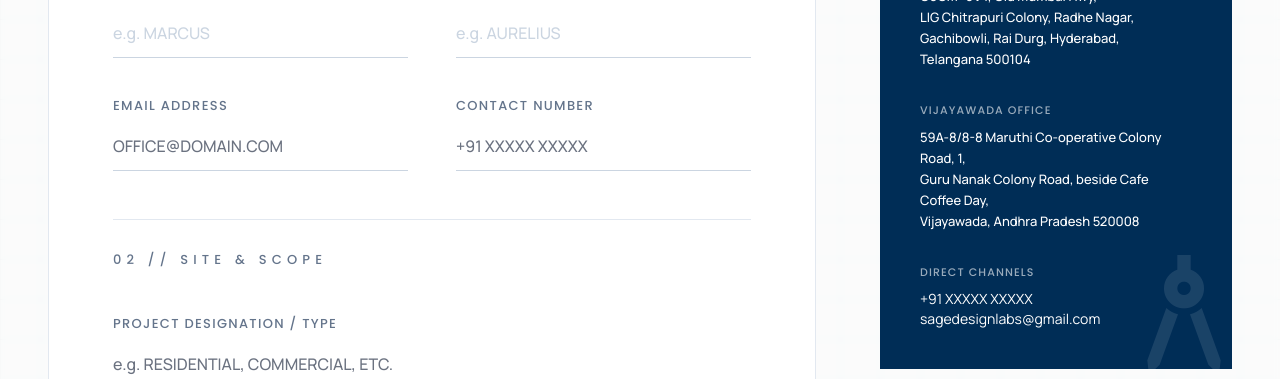
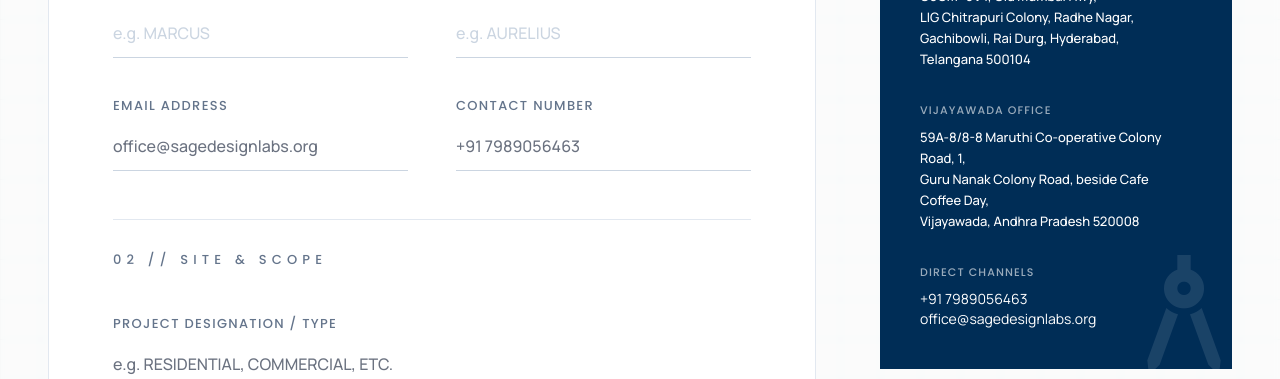
Before and after one commit to Sahith-03/SAGE, a React (Vite) app: page /#/contact in a window 1280 px wide. Shown: the part 880-1259 px from the top of the page. Built offline with nearby package versions, Linux system fonts and the light colour scheme.

Commit message:
Update contact details

```diff
--- a/src/components/Layout.tsx
+++ b/src/components/Layout.tsx
@@ -164,10 +164,10 @@ export default function Layout() {
                             <a href="#" className="text-[#002d56] hover:scale-110 transition-transform">
                                 <i className="fa-brands fa-linkedin text-xl"></i>
                             </a>
-                            <a href="mailto:sagedesignlabs@gmail.com" className="text-[#002d56] hover:scale-110 transition-transform">
+                            <a href="mailto:office@sagedesignlabs.org" className="text-[#002d56] hover:scale-110 transition-transform">
                                 <i className="fa-regular fa-envelope text-xl"></i>
                             </a>
-                            <a href="https://wa.me/#" className="text-[#002d56] hover:scale-110 transition-transform">
+                            <a href="https://wa.me/917989056463" className="text-[#002d56] hover:scale-110 transition-transform">
                                 <i className="fa-brands fa-whatsapp text-xl"></i>
                             </a>
                         </div>
--- a/src/pages/CareersPage.tsx
+++ b/src/pages/CareersPage.tsx
@@ -323,11 +323,11 @@ export default function CareersPage() {
                                         </div>
                                         <div className="relative">
                                             <label className="text-[11px] uppercase font-mono tracking-widest text-slate-500 mb-1.5 block font-bold" htmlFor="applicantPhone">Contact Number</label>
-                                            <input className="w-full bg-transparent border-0 border-b border-slate-300 text-slate-800 focus:ring-0 focus:border-primary py-2 px-0 text-base font-body transition-colors outline-none font-medium" id="applicantPhone" placeholder="+91 XXXXX XXXXX" required type="tel" value={formData.phone} onChange={(e) => setFormData({...formData, phone: e.target.value})} />
+                                            <input className="w-full bg-transparent border-0 border-b border-slate-300 text-slate-800 focus:ring-0 focus:border-primary py-2 px-0 text-base font-body transition-colors outline-none font-medium" id="applicantPhone" placeholder="+91 7989056463" required type="tel" value={formData.phone} onChange={(e) => setFormData({...formData, phone: e.target.value})} />
                                         </div>
                                         <div className="relative">
                                             <label className="text-[11px] uppercase font-mono tracking-widest text-slate-500 mb-1.5 block font-bold" htmlFor="applicantEmail">Email Address</label>
-                                            <input className="w-full bg-transparent border-0 border-b border-slate-300 text-slate-800 focus:ring-0 focus:border-primary py-2 px-0 text-base font-body transition-colors outline-none font-medium" id="applicantEmail" placeholder="OFFICE@DOMAIN.COM" required type="email" value={formData.email} onChange={(e) => setFormData({...formData, email: e.target.value})} />
+                                            <input className="w-full bg-transparent border-0 border-b border-slate-300 text-slate-800 focus:ring-0 focus:border-primary py-2 px-0 text-base font-body transition-colors outline-none font-medium" id="applicantEmail" placeholder="office@sagedesignlabs.org" required type="email" value={formData.email} onChange={(e) => setFormData({...formData, email: e.target.value})} />
                                         </div>
                                         <div className="relative">
                                             <label className="text-[11px] uppercase font-mono tracking-widest text-slate-500 mb-1.5 block font-bold" htmlFor="resume">Resume / Portfolio (PDF)</label>
--- a/src/pages/ContactPage.tsx
+++ b/src/pages/ContactPage.tsx
@@ -72,11 +72,11 @@ export default function ContactPage() {
                                 </div>
                                 <div className="relative">
                                     <label className="text-xs uppercase font-mono tracking-widest text-slate-500 mb-2 block font-bold" htmlFor="email">Email Address</label>
-                                    <input className="w-full bg-transparent border-0 border-b border-slate-300 text-slate-800 focus:ring-0 focus:border-primary py-3 px-0 text-base font-body transition-colors outline-none font-medium" id="email" placeholder="OFFICE@DOMAIN.COM" required type="email" />
+                                    <input className="w-full bg-transparent border-0 border-b border-slate-300 text-slate-800 focus:ring-0 focus:border-primary py-3 px-0 text-base font-body transition-colors outline-none font-medium" id="email" placeholder="office@sagedesignlabs.org" required type="email" />
                                 </div>
                                 <div className="relative">
                                     <label className="text-xs uppercase font-mono tracking-widest text-slate-500 mb-2 block font-bold" htmlFor="phone">Contact Number</label>
-                                    <input className="w-full bg-transparent border-0 border-b border-slate-300 text-slate-800 focus:ring-0 focus:border-primary py-3 px-0 text-base font-body transition-colors outline-none font-medium" id="phone" placeholder="+91 XXXXX XXXXX" required type="tel" />
+                                    <input className="w-full bg-transparent border-0 border-b border-slate-300 text-slate-800 focus:ring-0 focus:border-primary py-3 px-0 text-base font-body transition-colors outline-none font-medium" id="phone" placeholder="+91 7989056463" required type="tel" />
                                 </div>
                             </div>
 
@@ -121,7 +121,7 @@ export default function ContactPage() {
                                 </div>
                                 <div>
                                     <p className="text-[10px] font-mono text-white/60 uppercase tracking-widest mb-2">Direct Channels</p>
-                                    <p className="text-sm font-body">+91 XXXXX XXXXX<br />sagedesignlabs@gmail.com</p>
+                                    <p className="text-sm font-body">+91 7989056463<br />office@sagedesignlabs.org</p>
                                 </div>
                             </div>
                         </div>
```
